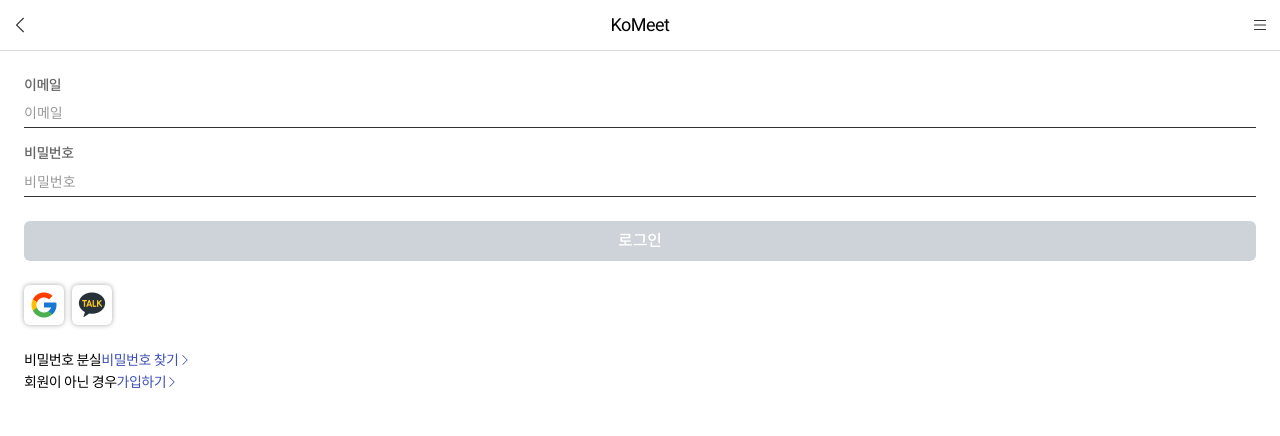
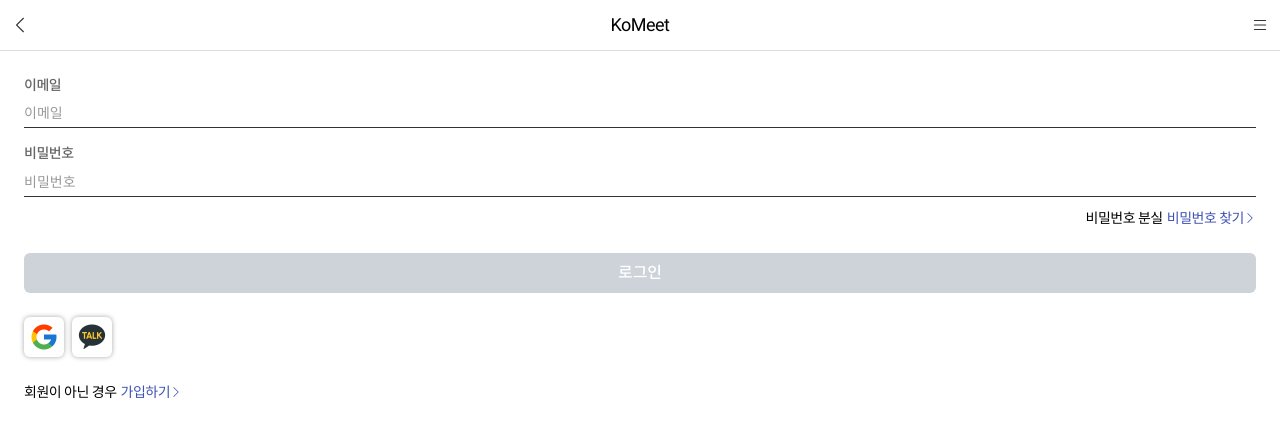
Before and after one commit to HyunsooZo/immilog-front, a Vue app: page /sign-in in a window 1280 px wide. Shown: the top 436 px of the page. Built offline with nearby package versions, Linux system fonts and the light colour scheme.

Commit message:
feat: 임시화면 추가

```diff
--- a/src/assets/contents.css
+++ b/src/assets/contents.css
@@ -88,6 +88,16 @@
 }
 
 /* button */
+.button-wrap {
+    display: flex;
+    justify-content: space-between;
+    margin:24px 0;
+}
+.button-wrap.link-type {
+    display: flex;
+    justify-content: flex-end;
+    margin:10px 0;
+}
 .button {
     display: inline-block;
     padding: 6px;
@@ -109,6 +119,12 @@
     line-height: 1;
     border: 1px solid #333;
     border-radius: 4px;
+}
+strong + .button-text {
+    margin-left: 4px;
+}
+.button-text {
+    display: inline-block;
 }
 .button-text:after {
     content: '';
@@ -138,11 +154,6 @@
 .button-icon.kakao {
     background-image: url(@/assets/images/icon-kakao-480.png);
 }
-.button-wrap {
-    display: flex;
-    justify-content: space-between;
-    margin:24px 19px;
-}
 .button-wrap .button {
     flex: 1;
     height: 40px;
@@ -154,9 +165,6 @@
     background: #9ca7b3;
     border-radius: 6px;
     text-align: center;
-}
-.container > .button-wrap {
-    margin:24px 0;
 }
 
 /* top-box */
@@ -226,6 +234,10 @@
 }
 .input-wrap [class*=input__title] ~ .input__wrap.underline-type {
     margin: 0;
+}
+.input-wrap .input__wrap > .button {
+    flex: 1 0 auto;
+    margin-left: 8px;
 }
     /* 필수입력 */
 .input-wrap[aria-label='required'] > [class*=input__title]:after {
--- a/src/html/login.html
+++ b/src/html/login.html
@@ -60,6 +60,10 @@
 						</div>
 					</div>
 				</div>
+			</div>
+
+			<div class="button-wrap link-type">
+				<strong>비밀번호 분실</strong><a href="/" class="button-text point-color" role="link"><span>비밀번호 찾기</span></a>
 			</div>
 
 			<div class="button-wrap">
--- a/src/router/index.js
+++ b/src/router/index.js
@@ -2,6 +2,7 @@ import { createRouter, createWebHistory } from 'vue-router';
 import SignUpView from '@/views/SignUpView.vue';
 import SignInView from '@/views/SignInView.vue';
 import HomeView from '@/views/HomeView.vue';
+import TempView from '@/views/TempView.vue';
 
 const router = createRouter({
 	history: createWebHistory(import.meta.env.BASE_URL),
@@ -21,6 +22,11 @@ const router = createRouter({
 			name: 'Home',
 			component: HomeView,
 		},
+		{
+			path: '/temp-view',
+			name: 'TempView',
+			component: TempView,
+		},
 	],
 });
 
--- a/src/views/SignInView.vue
+++ b/src/views/SignInView.vue
@@ -40,6 +40,14 @@
 					</div>
 				</div>
 			</div>
+
+			<div class="button-wrap link-type">
+				<strong>비밀번호 분실</strong>
+				<router-link to="/" class="button-text point-color">
+					<span>비밀번호 찾기</span>
+				</router-link>
+			</div>
+
 			<div class="button-wrap">
 				<button
 					@click="getCoordinate"
@@ -49,12 +57,10 @@
 					}"
 					role="link"
 					id="loginBtn"
-				>
-					<!-- //버튼 활성 .button--positive / 비활성 .button--disabled -->
-					로그인
-				</button>
+				>로그인</button><!-- //버튼 활성 .button--positive / 비활성 .button--disabled -->
 			</div>
 		</div>
+
 		<!-- login -->
 		<div class="container">
 			<button type="button" class="button-icon google">구글 로그인</button>
@@ -64,16 +70,10 @@
 		<div class="container">
 			<ul>
 				<li>
-					<strong>비밀번호 분실</strong>
-					<router-link to="/" class="button-text point-color"
-						><span>비밀번호 찾기</span></router-link
-					>
-				</li>
-				<li>
 					<strong>회원이 아닌 경우</strong>
-					<router-link to="/" class="button-text point-color"
-						><span @click="onSignUp">가입하기</span></router-link
-					>
+					<router-link to="/" class="button-text point-color">
+						<span @click="onSignUp">가입하기</span>
+					</router-link>
 				</li>
 			</ul>
 		</div>
--- a/src/views/SignUpView.vue
+++ b/src/views/SignUpView.vue
@@ -48,17 +48,11 @@
 							/>
 						</div>
 					</div>
-					<div class="input__item">
-						<div class="input__item_inner">
-							<button
-								for="file-upload"
-								class="button button--primary"
-								role="button"
-							>
-								중복확인
-							</button>
-						</div>
-					</div>
+					<button
+						for="file-upload"
+						class="button button--primary"
+						role="button"
+					>중복확인</button>
 				</div>
 				<!-- 에러 메시지 -->
 				<p
--- /dev/null
+++ b/src/views/TempView.vue
@@ -0,0 +1,7 @@
+<template>
+	<div class="content">
+		<button class="button button--search" role="link">검색</button>
+	</div>
+</template>
+
+<script setup></script>
```
